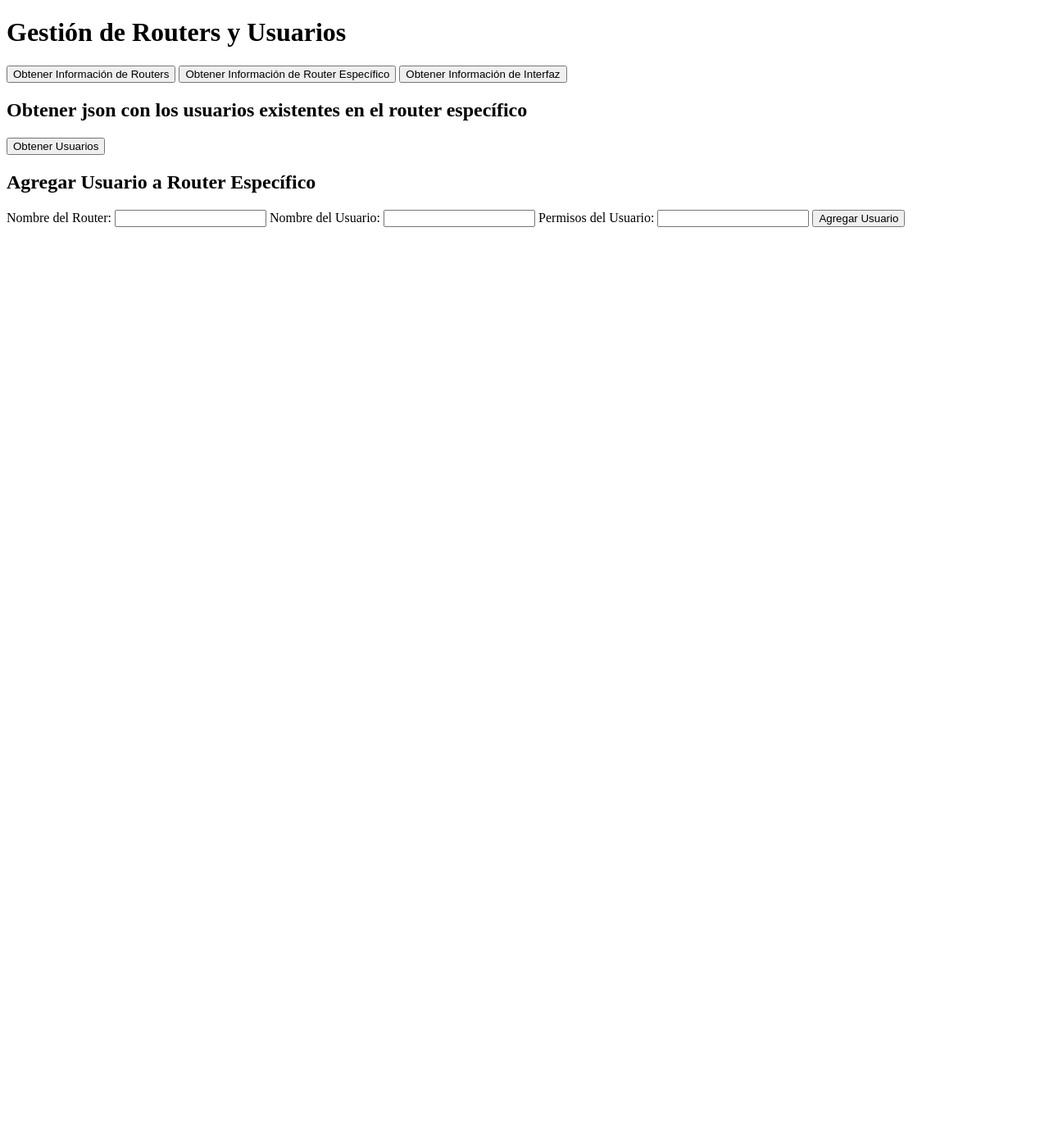
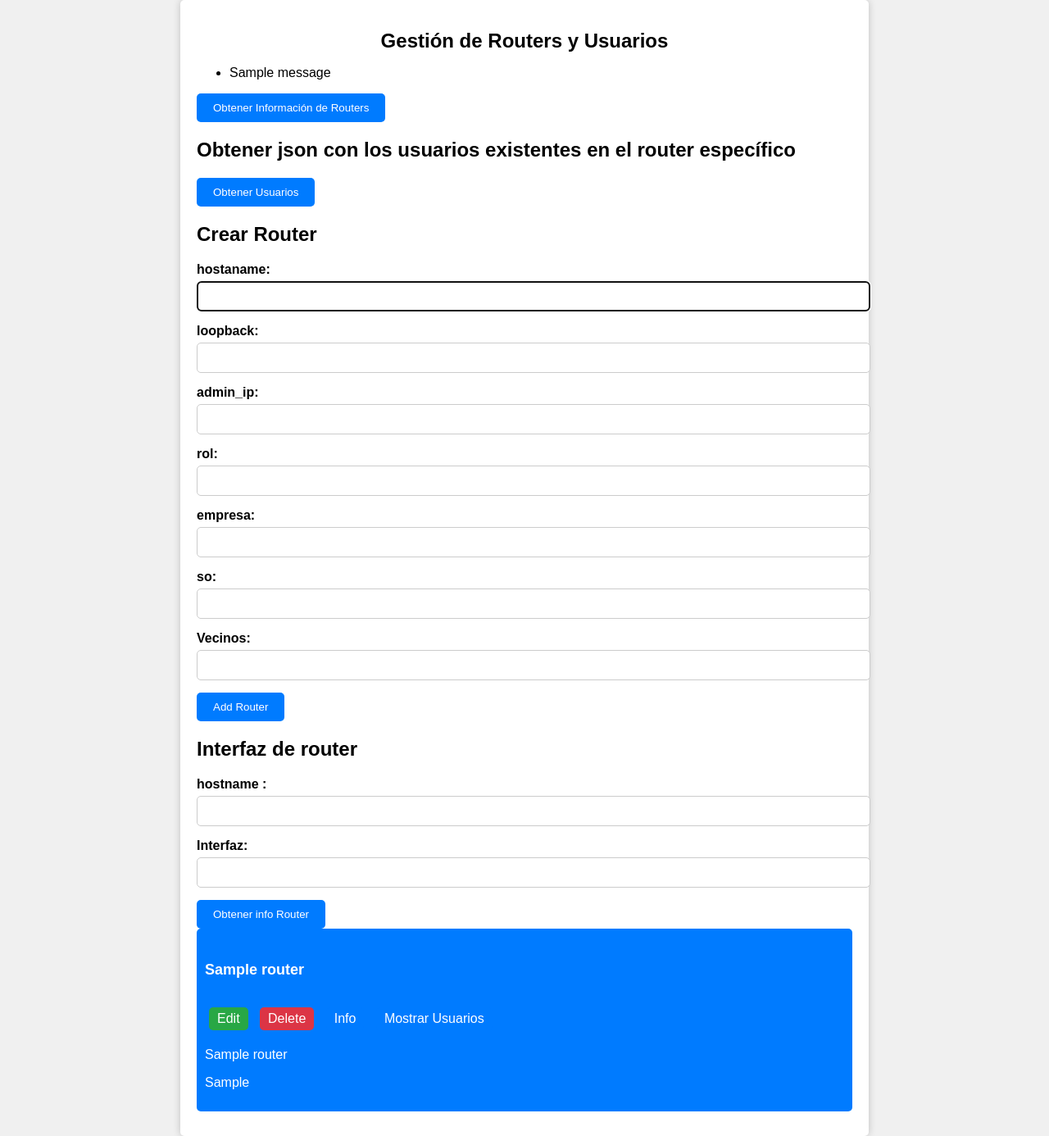
Before and after one commit to ToscanoCarlos/ProyectoRedes, a Flask app: page /routes in a window 1280 px wide. Shown: the whole page at 82% size. Before the commit the page ends 277 px from the top, so only its background shows below. Run offline with Flask 3, Linux system fonts and the light colour scheme; tables that the repository leaves empty hold one stand-in row (values such as "Sample post"); one stand-in notice (Sample message) is shown.

Commit message:
Modify app.py and routes.html, and Add execute.py and ssh.py to routes

```diff
--- a/app.py
+++ b/app.py
@@ -1,5 +1,10 @@
+import getpass
 from flask import Flask, url_for, jsonify, request, render_template, flash, redirect, Blueprint
 from flask_sqlalchemy import SQLAlchemy
+from routes.ssh import ssh_connect, configure_router_ssh, modify_user_ssh
+from routes.execute import execute_delete_user, execute_users_all, execute_info_router_one, execute_info_interfaz, execute_info_all
+import paramiko
+
 
 app = Flask(__name__)
 
@@ -22,7 +27,25 @@ class Usuarios(db.Model):
         self.permisos = permisos
         self.dispositivos = dispositivos
 
+class Routers(db.Model):
+    __tablename__ = 'routers'
+    id = db.Column(db.Integer, primary_key=True)
+    hostname = db.Column(db.String(64), unique=True)
+    loopback = db.Column(db.String(120))
+    admin_ip = db.Column(db.String(120))
+    rol = db.Column(db.String(64))
+    empresa = db.Column(db.String(64))
+    so = db.Column(db.String(64))
+    vecinos = db.Column(db.String(64))
 
+    def __init__(self, hostname, loopback, admin_ip, rol, empresa, so, vecinos):
+        self.hostname = hostname
+        self.loopback = loopback
+        self.admin_ip = admin_ip
+        self.rol = rol
+        self.empresa = empresa
+        self.so = so
+        self.vecinos = vecinos
 @app.route('/')
 def index():
     return render_template('index.html')
@@ -42,28 +65,34 @@ def add_usuario():
         dispositivos = request.form['dispositivos']
 
         new_usuario = Usuarios(nombre, permisos, dispositivos)
+        agregar_usuario(nombre, permisos)
 
         db.session.add(new_usuario)
         db.session.commit()
 
         flash('Usuario agregado')
 
-        return redirect(url_for('usuarios'))
+        return users_info_all("show running-config | include username")
 
 @app.route("/update_usuario/<id>", methods=["GET", "POST"])
 def update_usuario(id):
-    usuario = Usuarios.query.get(id)
+    #usuario = Usuarios.query.get(id)
+    usuario = db.session.get(Usuarios, id)  # Cambia esta línea
+    old_username = usuario.nombre
 
     if request.method == "POST":
         usuario.nombre = request.form['nombre']
         usuario.permisos = request.form['permisos']
         usuario.dispositivos = request.form['dispositivos']
-
+        routers = Routers.query.all()
+        for router in routers:
+            modify_user_ssh(router.admin_ip, old_username, usuario.nombre , usuario.permisos)
         db.session.commit()
 
         flash('Usuario Actualizado')
 
-        return redirect(url_for('usuarios'))
+
+        return users_info_all("show running-config | include username")
 
     return render_template("update_usuario.html", usuario=usuario)
 
@@ -73,18 +102,214 @@ def delete_usuario(id):
     usuario = Usuarios.query.get(id)
     db.session.delete(usuario)
     db.session.commit()
-
+    delete_user(usuario.nombre)
     flash('Usuario Eliminado')
 
-    return redirect(url_for('usuarios'))
+
+    return users_info_all("show running-config | include username")
+
 
 @app.route('/routes')
 def routes():
-    return render_template('routes.html')
+    routers = Routers.query.all()
+    return render_template('routes.html', routers = routers)
+
+@app.route('/new_router', methods=['POST'])
+def add_router():
+    if request.method == 'POST':
+        hostaname = request.form['hostaname']
+        loopback = request.form['loopback']
+        admin_ip = request.form['admin_ip']
+        rol = request.form['rol']
+        empresa = request.form['empresa']
+        so = request.form['so']
+        vecinos = request.form['vecinos']
+
+        new_router = Routers(hostaname, loopback, admin_ip, rol, empresa, so, vecinos)
+
+        db.session.add(new_router)
+        db.session.commit()
+
+        flash('router agregado')
+
+        return redirect(url_for('routes'))
+
+@app.route("/update_router", methods=["GET", "POST"])
+def update_router():
+    print("entro antes")
+    router_name = request.form.get('update-delete-router-hostname')
+    #router_name = request.form['update-delete-router-hostname']
+    print(router_name)
+    print(request.form)
+    # get router by NAME
+    router = Routers.query.get(router_name)
+
+    if request.method == "POST":
+        print("entro aqui")
+        router.hostname = request.form.get('update-delete-router-hostname')
+        router.admin_ip = request.form.get('update-delete-router-ip')
+        router.loopback = request.form.get('update-delete-router-loopback')
+
+        db.session.commit()
+
+        flash('router Actualizado')
+
+        return redirect(url_for('routes'))
+
+    return render_template("routes.html", router=router)
+
+
+@app.route("/delete_router/<id>", methods=["GET"])
+def delete_router(id):
+    router = Routers.query.get(id)
+    db.session.delete(router)
+    db.session.commit()
+
+    flash('Router Eliminado')
+
+    return redirect(url_for('routes'))
 
 @app.route('/topologia')
 def topologia():
     return render_template('topologia.html')
 
+@app.route('/info_routers')
+def activar_comandos():
+    return routers_info_all("show ip interface brief")
+
+
+@app.route('/get_users')
+def get_users():
+    return users_info_all("show running-config | include username")
+
+@app.route("/get_router/<int:id>", methods=["GET"])
+def get_router(id):
+    router = Routers.query.get(id)
+    return router_info("show ip interface brief", router)
+
+@app.route("/get_interfaz", methods=["GET", "POST"])
+def get_interfaz():
+    hostname = request.form["hostname"]
+    router = Routers.query.filter_by(hostname=hostname).first()
+    interfaz  = request.form['interfaz']
+    print(interfaz)
+    return info_interfaz(router, interfaz)
+
+
+
+def routers_info_all(command):
+    routers = Routers.query.all()
+    router_results = {}
+    for router in routers:
+        ip = router.admin_ip
+        hostname = router.hostname
+
+
+        username = "root"  # Tu nombre de usuario
+        #password = getpass.getpass(f"Contraseña para {username}: ")  # Solicita la contraseña de forma segura
+        password = "root"#PARA QUE LO HAGA AUTO
+
+        ssh_client = ssh_connect(ip, username, password)
+        if ssh_client:
+            router.admin_ip
+            router_results[hostname] = execute_info_all(ssh_client, router.admin_ip,command, router.rol, router.empresa, router.so, router.vecinos, router.loopback )
+
+            ssh_client.close()
+    return jsonify(router_results)
+
+
+def delete_user(nombre):
+    routers = Routers.query.all()
+    #ip = '10.10.10.10'  # Reemplaza con la dirección IP de tu router en GNS3
+    username = 'root'  # Reemplaza con tu nombre de usuario
+    password = 'root'  # Reemplaza con tu contraseña
+    commands = [
+        'conf t',
+        f'no username {nombre}',
+        'end'
+    ]
+    for router in routers:
+        execute_delete_user(router.admin_ip, username, password, commands)
+
+
+
+def users_info_all(command):
+    routers = Routers.query.all()
+    router_results = {}
+    for router in routers:
+        ip = router.admin_ip
+        hostname = router.hostname
+
+
+        username = "root"  # Tu nombre de usuario
+        #password = getpass.getpass(f"Contraseña para {username}: ")  # Solicita la contraseña de forma segura
+        password = "root"#PARA QUE LO HAGA AUTO
+
+        ssh_client = ssh_connect(ip, username, password)
+        if ssh_client:
+            router.admin_ip
+            router_results[hostname] = execute_users_all(ssh_client, command)
+
+            ssh_client.close()
+    return jsonify(router_results)
+
+
+
+def router_info(command, router):
+    router_result = {}
+    ip = router.admin_ip
+    username = "root"  # Tu nombre de usuario
+    #password = getpass.getpass(f"Contraseña para {username}: ")  # Solicita la contraseña de forma segura
+    #comando para ver los usarios y la contra en el router : show running-config | include username
+    password = "root"
+    ssh_client = ssh_connect(ip, username, password)
+    if ssh_client:
+        output = execute_info_router_one(ssh_client, router.admin_ip,command, router.rol, router.empresa, router.so, router.vecinos, router.loopback )
+        router_result[router.hostname] = output
+        ssh_client.close()
+    return jsonify(router_result)
+
+
+
+def info_interfaz(router, interfaz):
+    command =  "show ip interface fastEthernet " + interfaz
+    #print(interfaz, router.id)
+    router_result = {}
+    ip = router.admin_ip
+    username = "root"  # Tu nombre de usuario
+    #password = getpass.getpass(f"Contraseña para {username}: ")  # Solicita la contraseña de forma segura
+    #comando para ver los usarios y la contra en el router : show running-config | include username
+    password = "root"
+    ssh_client = ssh_connect(ip, username, password)
+    if ssh_client:
+        output = execute_info_interfaz(ssh_client, command, interfaz )
+        router_result[router.hostname] = output
+        ssh_client.close()
+    return jsonify(router_result)
+
+
+def agregar_usuario(nombre, permisos):
+    routers = Routers.query.all()
+    #ip = '10.10.10.10'  # Reemplaza con la dirección IP de tu router en GNS3
+    username = 'root'  # Reemplaza con tu nombre de usuario
+    password = 'root'  # Reemplaza con tu contraseña
+    commands = [
+        'conf t',
+        f'username {nombre} privilege {permisos} secret root',
+        'crypto key generate rsa usage-keys label [nombre_clave] modulus [tamaño_de_modulo]',
+        'ip ssh version 2',
+        'ip ssh time-out [tiempo_en_segundos]',
+        'ip ssh authentication-retries [intentos]',
+        'line vty 0 15',
+        'transport input ssh',
+        'login local',
+        'exit',
+        'end'
+    ]
+    for router in routers:
+        result = configure_router_ssh(router.admin_ip, username, password, commands)
+    print(result)
+
+
 if __name__ == '__main__':
     app.run(debug=True)
--- a/templates/routes.html
+++ b/templates/routes.html
@@ -3,50 +3,83 @@
 <head>
     <meta charset="UTF-8">
     <meta name="viewport" content="width=device-width, initial-scale=1.0">
-    <title>Gestión de Routers y Usuarios</title>
+    <title class="title">Gestión de Routers y Usuarios</title>
+    <link rel="stylesheet" href="{{url_for('static', filename='main.css')}}"/>
 </head>
 <body>
-    <h1>Gestión de Routers y Usuarios</h1>
+    <div class="container">
+        <h1 class="title">Gestión de Routers y Usuarios</h1>
 
-    <!-- Botón para obtener la información general de todos los routers -->
-    <button type="button" id="get-all-routers-button">Obtener Información de Routers</button>
-    <!-- Botón para obtener la información de un router especifico -->
-    <button type="button" id="get-router-button">Obtener Información de Router Específico</button>
-    <!-- Botón para obtener la a información general de la interfaz del router definido -->
-    <button type="button" id="get-interface-button">Obtener Información de Interfaz</button>
+        <!-- Bloque para mostrar los mensajes flash -->
+        {% with messages = get_flashed_messages() %}
+            {% if messages %}
+                <ul class="flash-messages">
+                    {% for message in messages %}
+                        <li class="flash-message">{{ message }}</li>
+                    {% endfor %}
+                </ul>
+            {% endif %}
+        {% endwith %}
+
+        <!-- Botón para obtener la información general de todos los routers -->
+        <form id="obtener_info" action="/info_routers" method="GET">
+            <button type="submit" id="obtener_info" class="btn">Obtener Información de Routers</button>
+        </form>
 
 
-    <!-- Espacio para mostrar la información de routers -->
-    <div id="router-info">
-        <!-- Aquí se mostrará la información general de los routers en formato JSON -->
-    </div>
+        <h2 class="section-title">Obtener json con los usuarios existentes en el router específico</h2>
+        <button type="button" id="get-users-button" class="btn">Obtener Usuarios</button>
 
-    <h2>Obtener json con los usuarios existentes en el router específico</h2>
-    <button type="button" id="get-users-button">Obtener Usuarios</button>
+        <!-- Formulario para agregar un nuevo usuario a un router específico -->
+        <h2 class="section-title">Crear Router</h2>
+        <form action="/new_router" method="POST" class="user-form">
+            <label class="user-form-label">hostaname:</label>
+            <input type="text" name="hostaname" class="user-form-input" autofocus>
+            <label class="user-form-label">loopback:</label>
+            <input type="text" name="loopback" class="user-form-input" autofocus>
+            <label class="user-form-label">admin_ip:</label>
+            <input type="text" name="admin_ip" class="user-form-input" autofocus>
+            <label class="user-form-label">rol:</label>
+            <input type="text" name="rol" class="user-form-input" autofocus>
+            <label class="user-form-label">empresa:</label>
+            <input type="text" name="empresa" class="user-form-input" autofocus>
+            <label class="user-form-label">so:</label>
+            <input type="text" name="so" class="user-form-input" autofocus>
+            <label class="user-form-label">Vecinos:</label>
+            <input type="text" name="vecinos" class="user-form-input" autofocus>
+            <button type="submit" class="btn">Add Router</button>
+        </form>
+        <h2 class="section-title">Interfaz de router</h2>
+        <form action="/get_interfaz" method="POST" class="user-form">
+            <label class="user-form-label">hostname :</label>
+            <input type="text" name="hostname" class="user-form-input">
+            <label class="user-form-label">Interfaz:</label>
+            <input type="text" name="interfaz" class="user-form-input">
+            <button type="submit" class="btn">Obtener info Router</button>
+        </form>
 
-    <!-- Formulario para agregar un nuevo usuario a un router específico -->
-    <h2>Agregar Usuario a Router Específico</h2>
-    <form id="add-user-form">
-        <label>Nombre del Router:</label>
-        <input type="text" id="router-name" name="router-name">
-        <label>Nombre del Usuario:</label>
-        <input type="text" id="user-name" name="user-name">
-        <label>Permisos del Usuario:</label>
-        <input type="text" id="user-permissions" name="user-permissions">
-        <button type="button" id="add-user-button">Agregar Usuario</button>
-    </form>
-
-    <!-- Espacio para mostrar la información de usuarios en el router seleccionado -->
-    <div id="user-info">
-        <!-- Aquí se mostrará la información de usuarios en formato JSON -->
-    </div>
+        <!-- Espacio para mostrar la información de usuarios en el router seleccionado -->
+        <div class="col-md-7">
+            {% for router in routers %}
+            <div class="user-card mb-1">
+                <div class="card-body py-2 px-3">
+                    <div class="d-flex justify-content-between">
+                        <h5 class="user-name">{{router.hostname}}</h5>
+                        <div class="user-actions">
+                            <a href="{{ url_for('update_router', id=router.id) }}" class="btn btn-edit">Edit</a>
+                            <a href="{{ url_for('delete_router', id=router.id) }}" class="btn btn-delete">Delete</a>
+                            <a href="{{ url_for('get_router', id=router.id) }}" class="btn">Info</a>
+                            <a href="{{ url_for('get_router', id=router.id) }}" class="btn">Mostrar Usuarios</a>
+                        </div>
+                    </div>
+                    <p class="user-permissions">{{ router.hostname }}</p>
+                    <p class="user-devices">{{ router.admin_ip }}</p>
+                </div>
+            </div>
+            {% endfor %}
+        </div>
 
 
-
-    <!-- Espacio para mostrar la respuesta de la operación de actualizar o eliminar un usuario -->
-    <div id="update-delete-user-info">
-        <!-- Aquí se mostrará la respuesta en formato JSON -->
     </div>
-
 </body>
 </html>
```
Also changed, not shown: models/route.py (deleted, +0 -21 lines), models/usuario.py (deleted, +0 -13 lines), routes/execute.py (added, +75 -0 lines), routes/ssh.py (added, +57 -0 lines), routes/usuarios.py (deleted, +0 -68 lines), routes/routers.py (deleted), routes/routes.py (deleted), routes/topologia.py (deleted), 1 other file.
